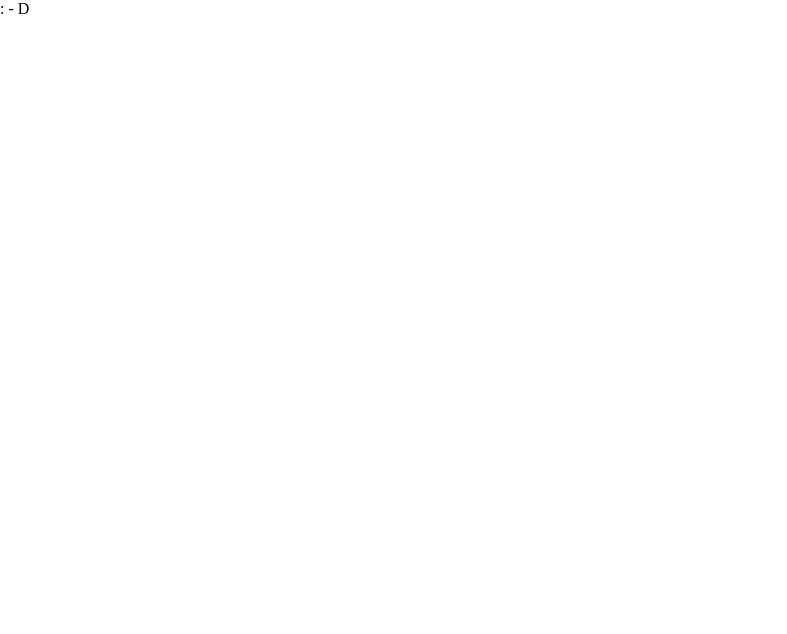
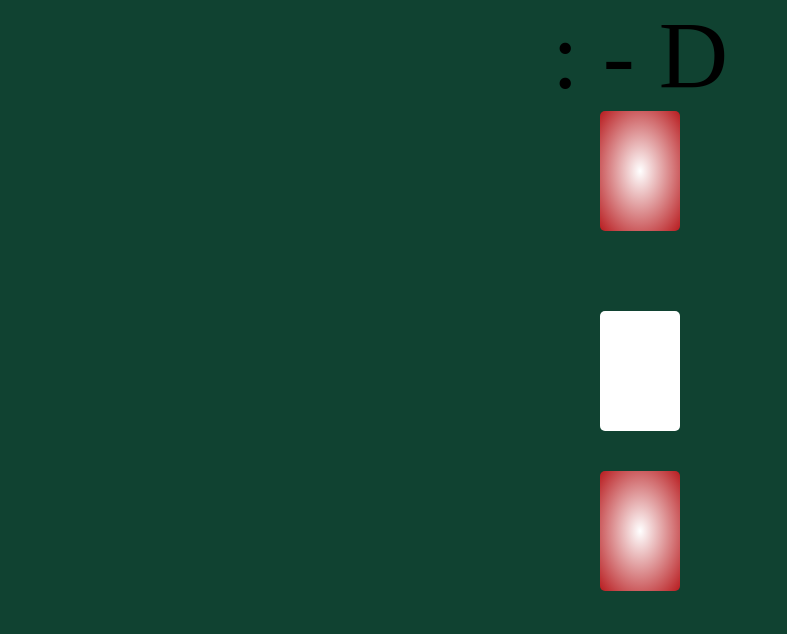
Before and after one commit to ShivamSukhwal/slapjack, a plain HTML site: page index.html in a window 1280 px wide. Shown: the whole page, without its empty margins (0-787 px from the left). Drawn offline with Linux system fonts and the light colour scheme.

Commit message:
cards css made

```diff
--- a/index.css
+++ b/index.css
@@ -1,4 +1,32 @@
 body {
   margin: 0;
   padding: 0;
+  background-color: rgba(0, 54, 36, 0.938);
 }
+
+main {
+  display: flex;
+  flex-direction: column;
+  align-items: center;
+}
+
+#opponentFace {
+  font-size: 12vh;
+}
+#opponentDeck,
+#playerDeck {
+  height: 20vh;
+}
+
+#discardedCards {
+  margin: 5vh 0px;
+}
+.deck {
+  background-color: #ffffff;
+  border-radius: 5px;
+  width: 10vh;
+  height: 15vh;
+}
+.back {
+  background: radial-gradient(#fff, rgba(255, 10, 22, 0.7));
+}
--- a/index.html
+++ b/index.html
@@ -5,20 +5,22 @@
     <title>Slapjack</title>
   </head>
   <body>
+    <main>
       <div id="opponentFace">: - D</div>
       <div id="opponentDeck">
         <div class="deck back"></div>
       </div>
-    <div id="discarded-cards">
-      <div class="card front">
-        <div class="card-number"></div>
-        <div class="card-art"></div>
-        <div class="card-number"></div>
+      <div id="discardedCards">
+        <div class="deck front">
+          <div class="deck-number"></div>
+          <div class="deck-art"></div>
+          <div class="deck-number"></div>
         </div>
       </div>
-    <div id="player-deck">
-      <div class="card back"></div>
+      <div id="playerDeck">
+        <div class="deck back"></div>
       </div>
+    </main>
     <script src="index.js"></script>
   </body>
 </html>
```
Lines whose indentation alone changed are shown as unchanged.
